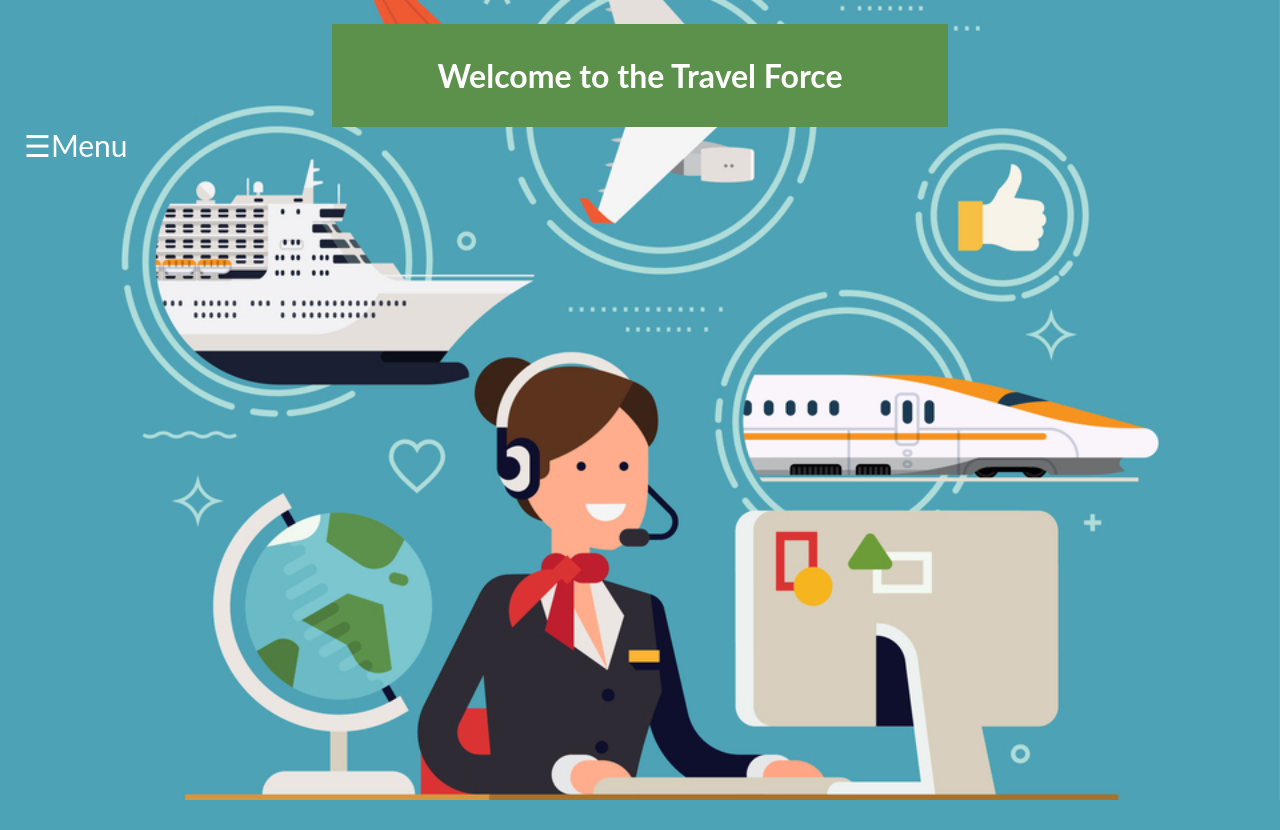
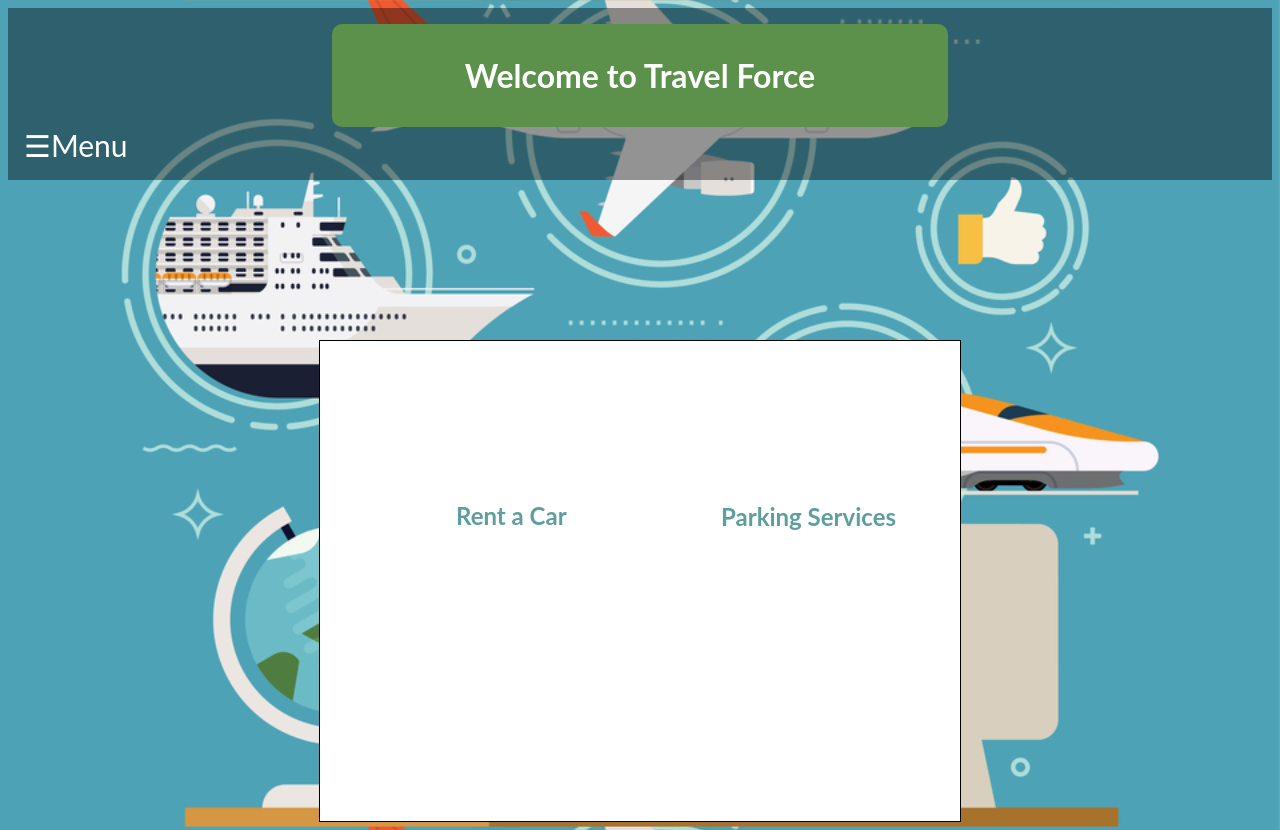
Before and after one commit to bnonni/Travel_Force, a PHP site: page /index.html in a window 1280 px wide. Before the commit the page ends 800 px from the top, so only its background shows below. Run offline with PHP 8.4, Linux system fonts and the light colour scheme.

Commit message:
commiting local changes

```diff
--- a/confirmation.php
+++ b/confirmation.php
@@ -8,7 +8,7 @@
   <link href="css/cart.css" type="text/css" rel="stylesheet" />
 </head>
 <body>
-<div id="main_contain" style="width: 25em; height: 20em;">
+<div id="main_contain" style="width: 25em; height:19em;">
 <h1>Confirmation</h1>
 <?php
 foreach($_POST as $key => $val){
@@ -29,7 +29,11 @@ foreach($_POST as $key => $val){
   print($confNum);
  }
  print("</p>");
+
+ $_SESSION['confirmation'] = $confNum;
 ?>
+<p><a href="index.php?logout='1'" style="font-weight: 800; text-decoration: none; color:#5F9EA0;">Logout |</a>
+<a href="index.html" style="font-weight: 800; text-decoration: none; color:#5F9EA0;">Home</a></p>
 </div>
 </body>
 </html>
--- a/index.html
+++ b/index.html
@@ -4,9 +4,34 @@
 <head>
   <meta name="viewport" content="width=device-width, initial-scale=1">
   <link rel="stylesheet" href="css/home.css">
+  <style>
+    #main_contain {
+      background-color: white;
+      border: 1px black solid;
+      color: black;
+      width: 20em;
+      height: 10em;
+      padding: 10em 10em 10em 10em;
+      margin: 0 auto;
+      margin-top: 10em
+    }
+
+    a {
+      text-decoration: none;
+      color: #5F9EA0;
+    }
+
+    #two {
+      float: right;
+      position: relative;
+      bottom: 2em;
+      left: 4em;
+    }
+  </style>
 </head>
 
 <body>
+  <div style="background-color: rgba(0,0,0,0.4)" id="top">
     <div id="mySidenav" class="sidenav">
       <a href="javascript:void(0)" class="closebtn" onclick="closeNav()">&times;</a>
       <a href="/login.php">Login</a>
@@ -16,19 +41,25 @@
       <a href="/login.php">Logout</a>
     </div>
     <div id="main">
-    <h1>Welcome to the Travel Force</h1>
+      <h1 style="border-radius: 10px">Welcome to Travel Force</h1>
       <span style="font-size:30px;cursor:pointer" onclick="openNav()">&#9776;Menu</span>
+    </div>
+  </div>
+  <div id="main_contain">
+    <h2 style="    margin: 0;
+    position: relative;
+    right: 1em;"><a href="/search.php">Rent a Car</a></h2>
+    <h2 id="two"><a href="/search.php">Parking Services</a></h2>
   </div>
   <script>
     function openNav() {
       document.getElementById("mySidenav").style.width = "250px";
       document.getElementById("main").style.marginLeft = "250px";
-      document.body.style.backgroundColor = "rgba(0,0,0,0.4)";
+      document.getElementById("top").style.backgroundColor = "rgba(0,0,0,0.4)";
     }
     function closeNav() {
       document.getElementById("mySidenav").style.width = "0";
-      document.getElementById("main").style.marginLeft = "0";
-      document.body.style.backgroundColor = "white";
+      document.getElementById("main").style.marginLeft = "0"
     }
   </script>
 </body>
--- a/index.php
+++ b/index.php
@@ -16,6 +16,7 @@
 <head>
 	<title>Home</title>
 	<link rel="stylesheet" type="text/css" href="css/index.css">
+	<link rel="stylesheet" type="text/css" href="css/cart.css">
 <style>
 html{
 	background:url('./images/travel-agent.jpg') no-repeat center center fixed;
--- a/js/card.js
+++ b/js/card.js
@@ -17,5 +17,5 @@ function checkForm(form) {
     } else {
         document.getElementById("Visa").style.display = "none";
     }
-    return shouldReturn; // passed all the checks: OK to submit... FOR NOW YOU HEATHEAN!
+    return shouldReturn; // passed all the checks: OK to submit
 }
```
Also changed, not shown: cart.php (+4 -36 lines), parking.php (deleted, +0 -82 lines). Lines whose indentation alone changed are shown as unchanged.
